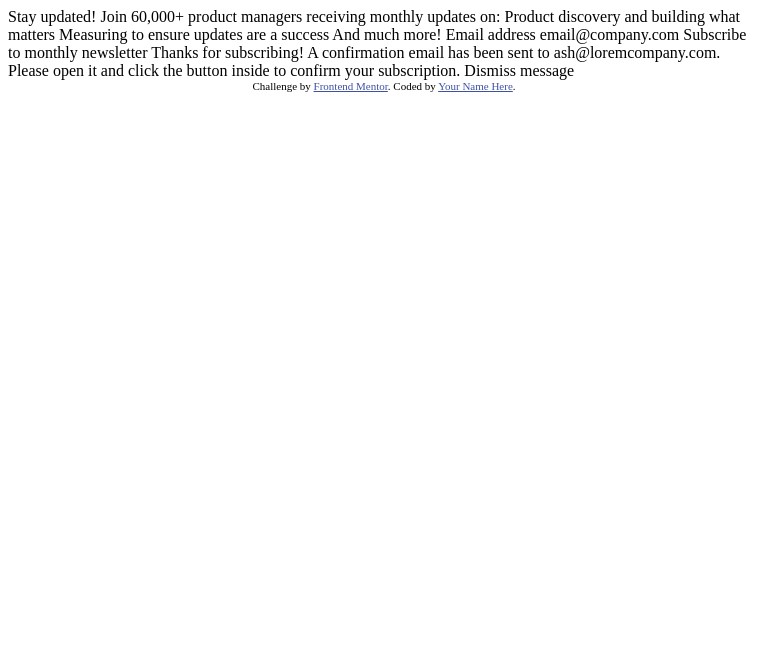
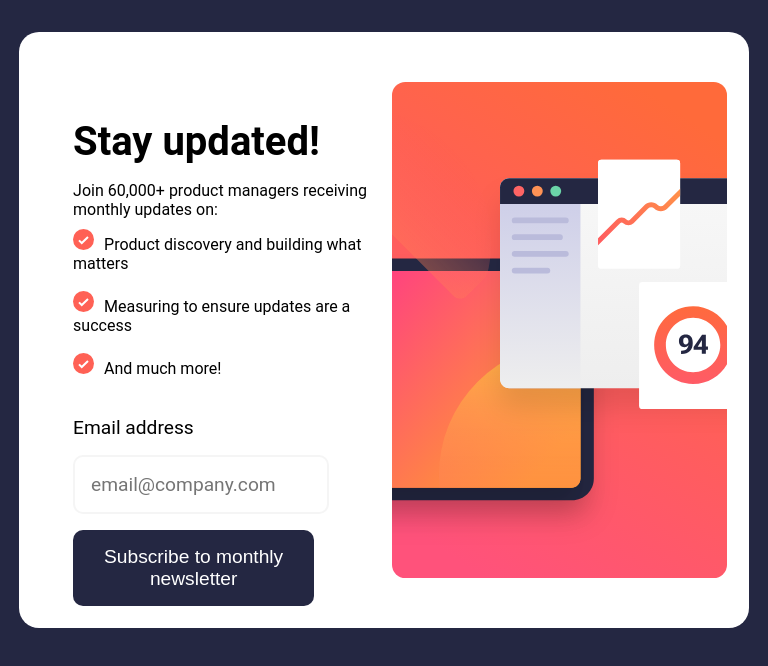
Before and after one commit to mesganaG/news-letter-signup, a plain HTML site: page index.html in a window 768 px wide. Drawn offline with Linux system fonts and the light colour scheme.

Commit message:
First commit

```diff
--- a/index.html
+++ b/index.html
@@ -5,22 +5,78 @@
   <meta name="viewport" content="width=device-width, initial-scale=1.0"> <!-- displays site properly based on user's device -->
 
   <link rel="icon" type="image/png" sizes="32x32" href="./assets/images/favicon-32x32.png">
-
+  <link rel="stylesheet" type="text/css" href="style.css" >
   <title>Frontend Mentor | Newsletter sign-up form with success message</title>
 
-  <!-- Feel free to remove these styles or customise in your own stylesheet 👍 -->
-  <style>
-    .attribution { font-size: 11px; text-align: center; }
-    .attribution a { color: hsl(228, 45%, 44%); }
-  </style>
+
 </head>
 <body>
 
+
+    <main>
+
+
+      <div class="main-container">
+        <div class="desktop-text-content">
+
+          <div class="text-content">
+          <h1>Stay updated!</h1>
+          <span class="join-des"><p>Join 60,000+ product managers receiving monthly updates on:</p></span><br>
+
+          <span class="check-points">
+          <p>Product discovery and building what matters</p> <br>
+          <p>Measuring to ensure updates are a success</p><br>
+          <p>And much more!</p><br>
+          </span>
+         </div>
+
+
+         <div class="signup">
+
+            <label for="email-input">Email address</label>
+            <input type="email" name="email" id="email-input" placeholder="email@company.com">
+            <button type="button" name="button" > Subscribe to monthly newsletter</button>
+
+
+          </div>
+
+        </div>
+
+
+        <div class="desktop-img-container">
+          <img src="assets/images/illustration-sign-up-desktop.svg" id="desktop-img" alt="signup-img">
+
+        </div>
+
+
+      </div>
+
+    </main>
+
+
+
+
+</body>
+</html>
+
+<!-- <div class="main-container">
+
+  <div class="left-content">
+
+  </div>
+
+  <div class="right-content">
+
+  </div>
+
+</div> -->
+
   <!-- Sign-up form start -->
 
-  Stay updated!
+  <!-- Stay updated!
 
-  Join 60,000+ product managers receiving monthly updates on:
+  Join
+   60,000+ product managers receiving monthly updates on:
 
   Product discovery and building what matters
   Measuring to ensure updates are a success
@@ -29,24 +85,22 @@
   Email address
   email@company.com
 
-  Subscribe to monthly newsletter
+  Subscribe to monthly newsletter -->
 
   <!-- Sign-up form end -->
 
   <!-- Success message start -->
-
+<!--
   Thanks for subscribing!
 
   A confirmation email has been sent to ash@loremcompany.com.
   Please open it and click the button inside to confirm your subscription.
 
-  Dismiss message
+  Dismiss message -->
 
   <!-- Success message end -->
 
-  <div class="attribution">
+  <!-- <div class="attribution">
     Challenge by <a href="https://www.frontendmentor.io?ref=challenge" target="_blank">Frontend Mentor</a>.
     Coded by <a href="#">Your Name Here</a>.
-  </div>
-</body>
-</html>
+  </div> -->
--- /dev/null
+++ b/style.css
@@ -0,0 +1,242 @@
+*{
+    margin: 0;
+    padding: 0;
+    box-sizing:border-box;
+}
+
+@font-face {
+    font-family: fa;
+    src: url(assets/fonts/Roboto-Regular.ttf);
+}
+
+html,body{
+    width: 100%;
+    height: 100%;
+}
+
+body {
+    min-height: 100vh;
+    background-color:hsl(234, 29%, 20%);
+}
+
+
+
+main {
+   display: flex;
+   flex-direction: row;
+   gap: 2rem;
+   width: 100%;
+   max-width: 1400px;
+   margin: 0 auto;
+   padding-top: 10rem;
+   padding-bottom: 10rem;
+}
+.main-container {
+
+    display: flex;
+    flex-direction: row;
+    justify-content: space-between;
+    gap:1rem;
+    margin: 0 auto;
+    padding: 20px;
+    max-width: 100%;
+    background-color:hsl(0, 0%, 100%);
+    border-radius: 20px;
+}
+
+
+
+/* text content container and elements  */
+.desktop-text-content {
+    width: 60%;
+
+}
+
+.text-content {
+
+    width: 80%;
+    margin-left: 4rem;
+}
+
+h1 {
+  text-align: left;
+  font-family: 'Roboto', sans-serif;
+  margin-top: 4rem;
+  font-size: 3rem;
+  padding-bottom: 1rem;
+}
+
+
+.join-des p{
+    display: block;
+    font-size: 1rem;
+    line-height: 2rem;
+    font-family: 'Roboto', sans-serif;
+    padding-bottom: 10px;
+
+}
+
+.check-points p {
+    font-size: 1rem;
+    font-family: 'Roboto', sans-serif;
+
+}
+
+
+.check-points p::before{
+    content: url(assets/images/icon-list.svg);
+    padding-right: 10px;
+    font-size: 1rem;
+    font-family: 'Roboto', sans-serif;
+
+}
+
+
+.signup {
+    display: flex;
+    flex-direction: column;
+    gap: 1rem;
+    width: 90%;
+    margin-left:4rem;
+    padding-top: 20px;
+}
+
+.signup label {
+    font-family: 'Roboto', sans-serif;
+    font-size: 1.2rem;
+    width: 100%;
+
+}
+
+
+.signup input {
+    font-family: 'Roboto', sans-serif;
+    font-size: 1.2rem;
+    width: 85%;
+    padding: 1rem;
+    border: 2px solid whitesmoke;
+    border-radius: 10px;
+
+}
+
+.signup input:focus {
+    outline: 1px hsl(234, 29%, 20%) solid;
+}
+
+.signup button {
+    background-color: hsl(234, 29%, 20%);
+    color: white;
+    font-size: 1.2rem;
+    width: 85%;
+    padding: 1rem;
+    border: none;
+    border-radius: 10px;
+    transition: all 0.2s ease-in-out;
+}
+
+.signup button:hover {
+    background-image: linear-gradient(to right, hsla(4, 100%, 69%, 0.945), hsl(7, 100%, 67%));
+    box-shadow: 0 1px 1px hsl(4, 100%, 67%);
+
+
+}
+
+
+
+/* Image container */
+
+.desktop-img-container {
+    width: 60%;
+}
+
+.desktop-img-container img {
+   float: right;
+   max-width: 100%;
+   min-height: 100%;
+
+
+}
+
+
+
+/* Media query for ipads or tablets */
+
+@media (min-width: 700px) and (max-width:945px) {
+
+
+    main {
+        display: flex;
+        flex-direction: row;
+        gap: 2rem;
+        width: 95%;
+        max-width: 1400px;
+        margin: 0 auto;
+        padding-top: 2rem;
+        padding-bottom: 2rem;
+    }
+
+    .main-container {
+
+        display: flex;
+        flex-direction: row;
+        justify-content: space-between;
+        gap:1rem;
+        margin: 0 auto;
+        padding: 3%;
+        max-width: 100%;
+        background-color:hsl(0, 0%, 100%);
+        border-radius: 20px;
+    }
+    .text-content {
+        width: 90%;
+        margin-left: 2rem;
+    }
+
+    h1 {
+      text-align: left;
+      font-family: 'Roboto', sans-serif;
+      margin-top: 4rem;
+      font-size: 2.5rem;
+      padding-bottom: 1rem;
+    }
+
+
+    .join-des p{
+        display: inline-block;
+        font-size: 1rem;
+        line-height: 1.2rem;
+        font-family: 'Roboto', sans-serif;
+        padding-bottom: 10px;
+
+    }
+
+    .check-points p {
+        font-size: 1rem;
+        font-family: 'Roboto', sans-serif;
+        text-align: left;
+
+    }
+
+
+    .check-points p::before{
+        content: url(assets/images/icon-list.svg);
+        padding-right: 10px;
+        font-size: 1rem;
+        font-family: 'Roboto', sans-serif;
+
+    }
+
+    .signup {
+        display: flex;
+        flex-direction: column;
+        gap: 1rem;
+        width: 90%;
+        margin-left:2rem;
+        padding-top: 20px;
+    }
+
+    .signup button {
+        width: 80%;
+    }
+
+}
```
Also changed, not shown: index.js (added).
